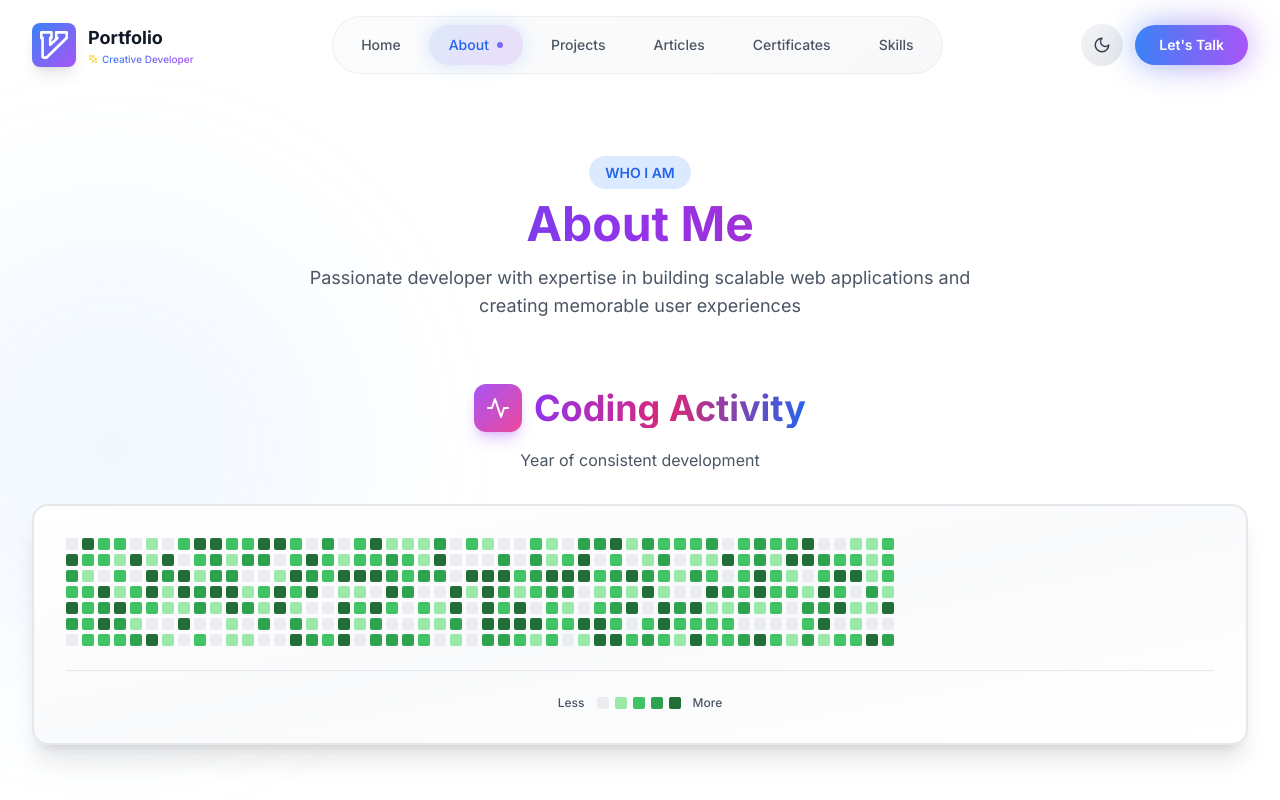
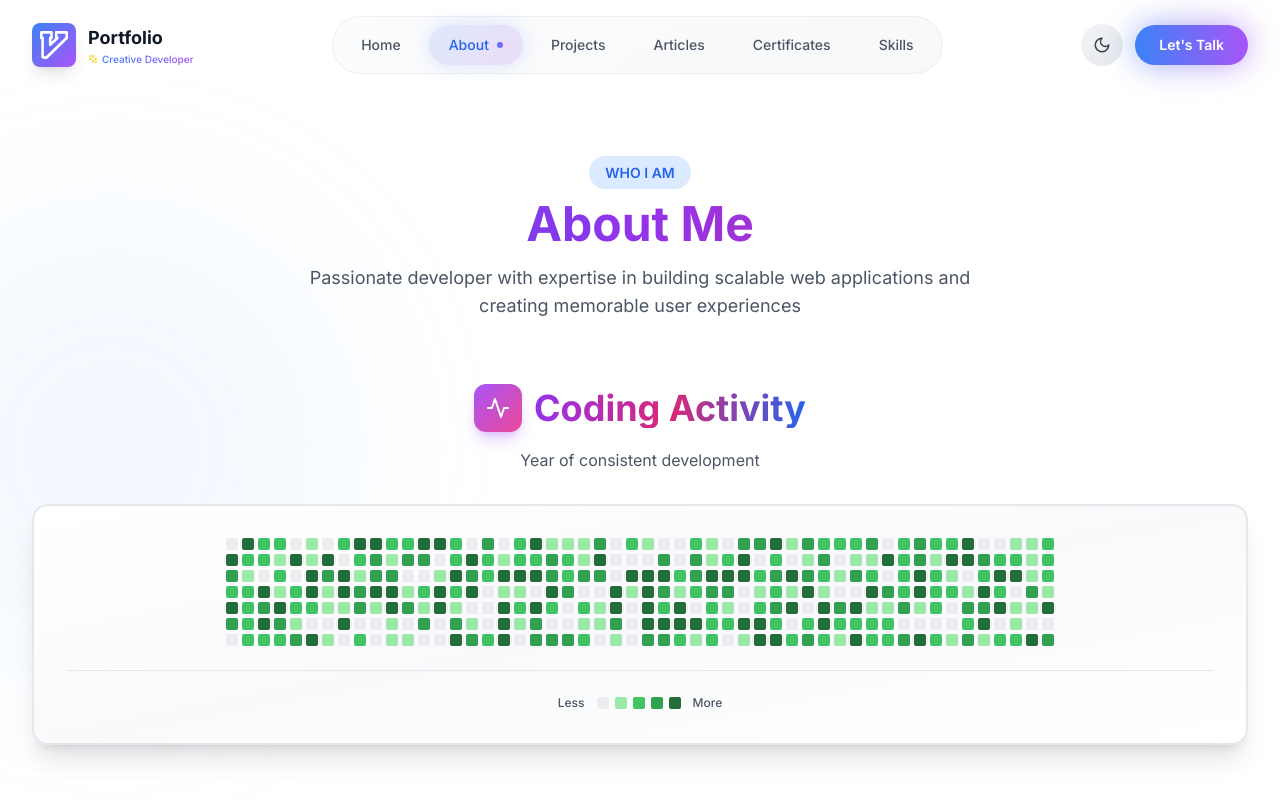
Before and after one commit to dayattt111/portofolio-daya, a React (Vite) app: page /about in a window 1280 px wide. Shown: the top 800 px of the page. Built offline with nearby package versions, Linux system fonts and the light colour scheme.

Commit message:
del: animasi fade b -> t, center

```diff
--- a/src/components/About.tsx
+++ b/src/components/About.tsx
@@ -97,14 +97,15 @@ export default function About() {
               ? 'bg-gradient-to-br from-gray-800/80 via-gray-800/50 to-gray-900/80 backdrop-blur-xl border-gray-700/50 shadow-2xl'
               : 'bg-gradient-to-br from-white via-gray-50 to-white border-gray-200 shadow-xl'
           }`}>
-            {/* Activity Grid */}
-            <div className="min-w-[700px]">
+            {/* Activity Grid - Centered */}
+            <div className="flex justify-center">
               <div className="flex gap-1">
                 {Array.from({ length: 52 }).map((_, weekIndex) => (
                   <div key={weekIndex} className="flex flex-col gap-1">
                     {Array.from({ length: 7 }).map((_, dayIndex) => {
                       const level = activityData[weekIndex * 7 + dayIndex]?.level || 0;
-                      const delay = (weekIndex * 7 + dayIndex) * 3; // Fast sequential animation
+                      // Animasi dari bawah ke atas: dayIndex 6 (bottom) dimulai duluan
+                      const delay = (6 - dayIndex) * 50 + weekIndex * 2; // Bottom to top animation
 
                       const colors = theme === 'dark'
                         ? ['#161b22', '#0e4429', '#006d32', '#26a641', '#39d353']
```
